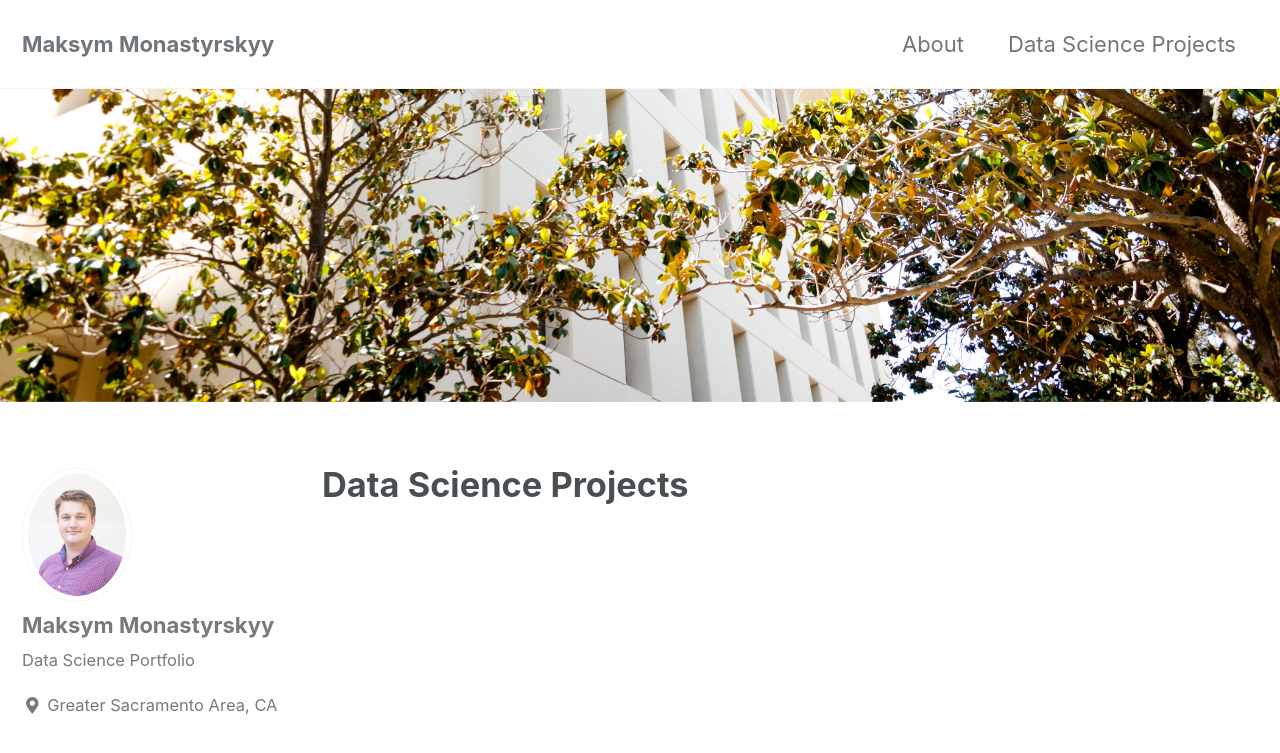
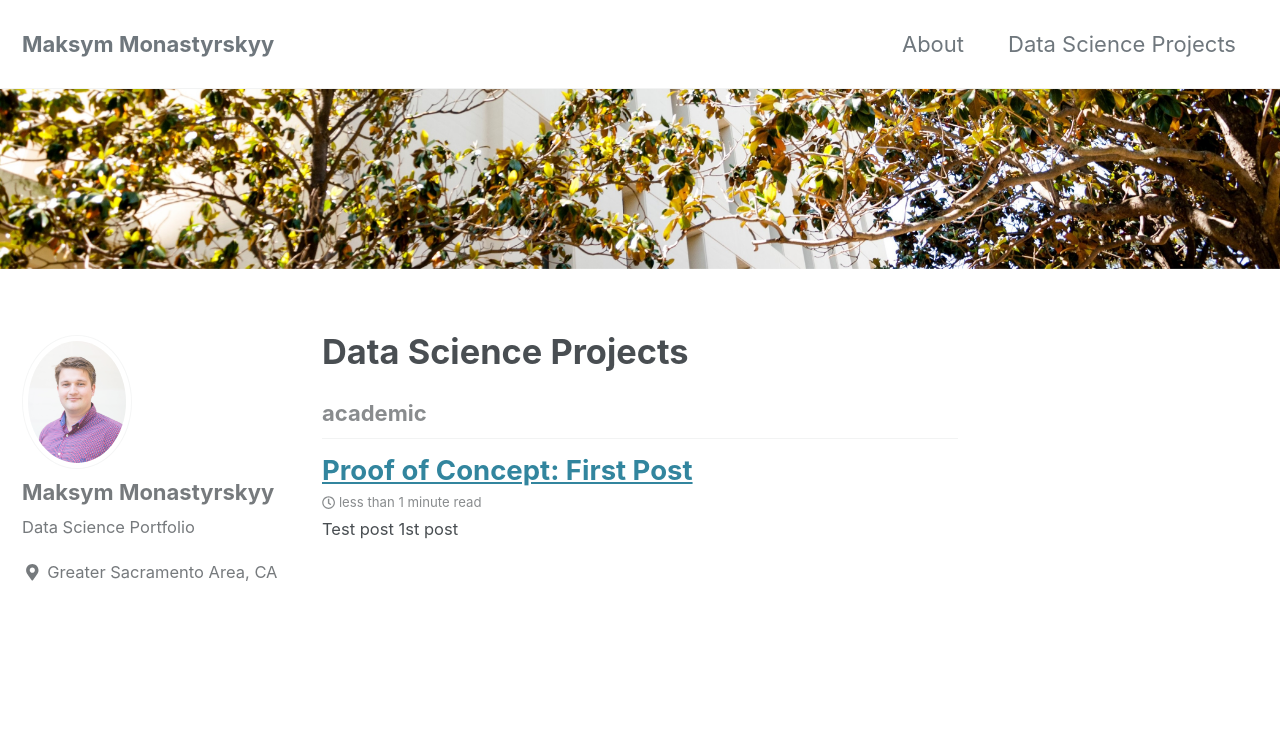
Before and after one commit to monastyrskyy/monastyrskyy.github.io, a Jekyll site: the page built from _pages/projects.md, in a window 1280 px wide and 900 px high. Shown: the top 753 px of the window. Built offline with Jekyll 4.4.1, drawn with Linux system fonts in a browser that asks for light colours; cached includes are drawn as plain includes; nearby versions of some CDN libraries.

Commit message:
thinner header, links?

```diff
--- a/_config.yml
+++ b/_config.yml
@@ -128,7 +128,7 @@ author:
       icon: "fab fa-fw fa-github"
       url: "https://github.com/monastyrskyy"
     - label: "LinkedIn"
-      icon: "fab fa-fw fa-linkedin"
+      #icon: "fab fa-fw fa-linkedin"
       url: "https://www.linkedin.com/in/m-monast/"
     - label: "Instagram"
       icon: "fab fa-fw fa-instagram"
--- a/_pages/projects.md
+++ b/_pages/projects.md
@@ -4,7 +4,7 @@ permalink: /projects/
 title: "Data Science Projects"
 author_profile: true
 header:
-  image: "/images/header.jpg"
+  image: "/images/header_thin.jpg"
 ---
 
 {% include base_path %}
--- a/_posts/2019-06-13-firstpost.md
+++ b/_posts/2019-06-13-firstpost.md
@@ -3,7 +3,7 @@ title: "Proof of Concept: First Post"
 date: 2019-06-13
 excerpt: "Test post 1st post"
 mathjax: "true"
-
+tags: ["academic"]
 defaults:
   # _posts
   - scope:
--- a/index.html
+++ b/index.html
@@ -2,6 +2,6 @@
 layout: home
 author_profile: true
 header:
-  image: "/images/header.jpg"
+  image: "/images/header_thin.jpg"
 
 ---
```
Also changed, not shown: _pages/about.md (+1 -1 lines).
